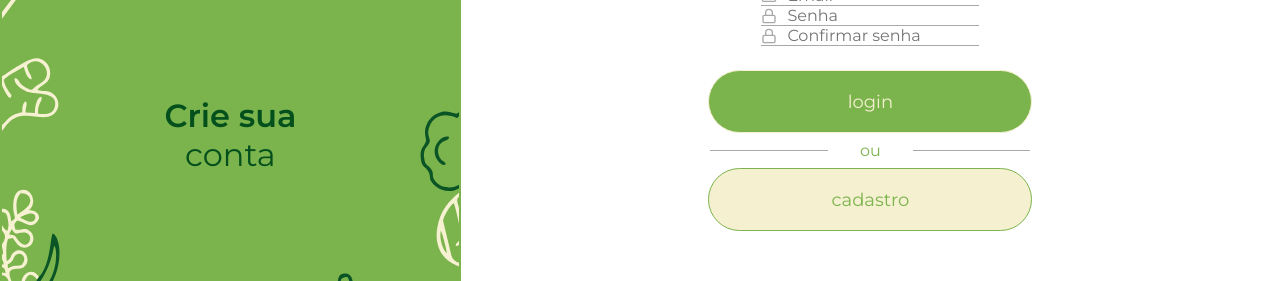
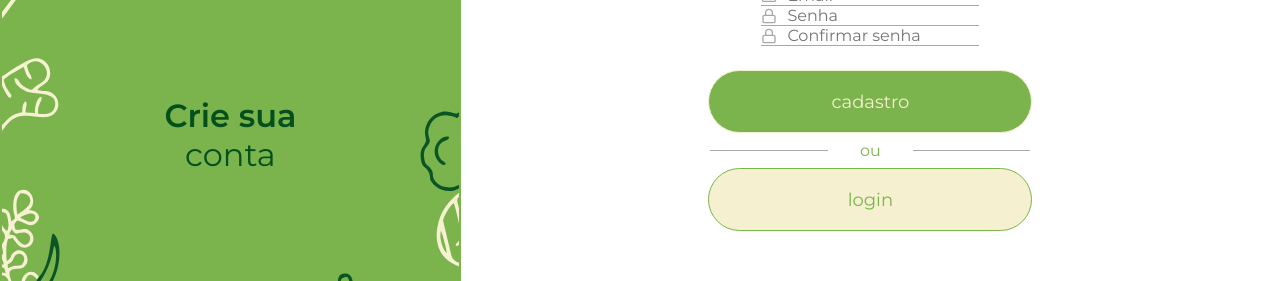
Before and after one commit to flp-ads/health-stay, a React (Create React App) app: page /signup in a window 1280 px wide. Shown: the part 265-546 px from the top of the page. Built offline with nearby package versions, Linux system fonts and the light colour scheme.

Commit message:
feat: login and signup ready

```diff
--- a/src/pages/Login/index.jsx
+++ b/src/pages/Login/index.jsx
@@ -6,6 +6,7 @@ import { yupResolver } from "@hookform/resolvers/yup";
 import * as yup from "yup";
 
 import { Link } from "react-router-dom";
+import { useHistory } from 'react-router';
 
 import {
   Container,
@@ -13,7 +14,7 @@ import {
   Content,
   HeaderContainer,
   MainContainer,
-} from "./styles";
+} from "./login.styles";
 
 import { FiLock, FiUser, FiChevronLeft } from "react-icons/fi";
 
@@ -33,6 +34,10 @@ const Login = () => {
 
   const onFormSubmit = ({ username, password }) => {};
 
+  const history = useHistory();
+
+  const handleNavigation = (path) => history.push(path)
+
   return (
     <Container>
       <Background>
@@ -42,7 +47,8 @@ const Login = () => {
 
       <MainContainer>
         <HeaderContainer>
-          <button>
+          <button
+            onClick={() => handleNavigation('/home')}>
             <FiChevronLeft /> return
           </button>
 
@@ -56,7 +62,10 @@ const Login = () => {
             <Input icon={FiLock} placeholder="Senha" />
           </form>
 
-          <Button>login</Button>
+          <Button
+            type='submit'>
+            login
+          </Button>
 
           <div className="separator">
             <hr />
@@ -64,7 +73,11 @@ const Login = () => {
             <hr />
           </div>
 
-          <Button isVanilla>cadastro</Button>
+          <Button
+            isVanilla
+            onClick={() => handleNavigation('/signup')}>
+            cadastro
+          </Button>
         </Content>
       </MainContainer>
     </Container>
--- a/src/pages/Login/styles.js
+++ b/src/pages/Login/login.styles.js
@@ -89,11 +89,6 @@ export const Content = styled.div`
 
   margin-top: 80px;
 
-  header {
-    justify-self: top;
-    align-self: top;
-  }
-
   form {
     margin-bottom: 24px;
   }
--- a/src/pages/SignUp/index.jsx
+++ b/src/pages/SignUp/index.jsx
@@ -6,6 +6,7 @@ import { yupResolver } from "@hookform/resolvers/yup";
 import * as yup from "yup";
 
 import { Link } from "react-router-dom";
+import { useHistory } from "react-router";
 
 import {
   Container,
@@ -13,13 +14,14 @@ import {
   Content,
   HeaderContainer,
   MainContainer,
-} from "./styles";
+} from "./signup.styles";
 
 import { FiLock, FiUser, FiChevronLeft, FiMail } from "react-icons/fi";
 
 const Login = () => {
   const formSchema = yup.object().shape({
     username: yup.string().required("Preencha este campo"),
+    email: yup.string().required('Preencha este campo').email('Email inválido'),
     password: yup.string().required("Preencha este campo"),
   });
 
@@ -31,7 +33,13 @@ const Login = () => {
     resolver: yupResolver(formSchema),
   });
 
-  const onFormSubmit = ({ username, password }) => {};
+  const onFormSubmit = ({ username, password }) => {
+
+  };
+
+  const history = useHistory();
+
+  const handleNavigation = (path) =>  history.push(path)
 
   return (
     <Container>
@@ -42,7 +50,8 @@ const Login = () => {
 
       <MainContainer>
         <HeaderContainer>
-          <button>
+          <button
+            onClick={() => handleNavigation('/home')}>
             <FiChevronLeft /> return
           </button>
 
@@ -60,7 +69,10 @@ const Login = () => {
             <Input icon={FiLock} placeholder="Confirmar senha" />
           </form>
 
-          <Button>login</Button>
+          <Button
+            type='submit'>
+              cadastro
+          </Button>
 
           <div className="separator">
             <hr />
@@ -68,9 +80,15 @@ const Login = () => {
             <hr />
           </div>
 
-          <Button isVanilla>cadastro</Button>
+          <Button
+            isVanilla
+            onClick={() => handleNavigation('/login')}>
+              login
+          </Button>
+
         </Content>
       </MainContainer>
+
     </Container>
   );
 };
--- a/src/pages/SignUp/styles.js
+++ b/src/pages/SignUp/signup.styles.js
@@ -89,11 +89,6 @@ export const Content = styled.div`
 
   margin-top: 80px;
 
-  header {
-    justify-self: top;
-    align-self: top;
-  }
-
   form {
     margin-bottom: 24px;
   }
```
